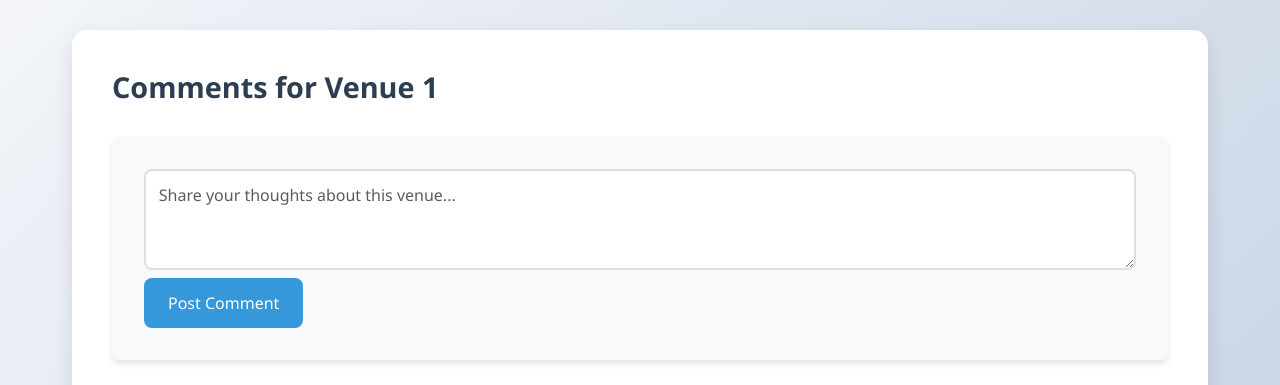
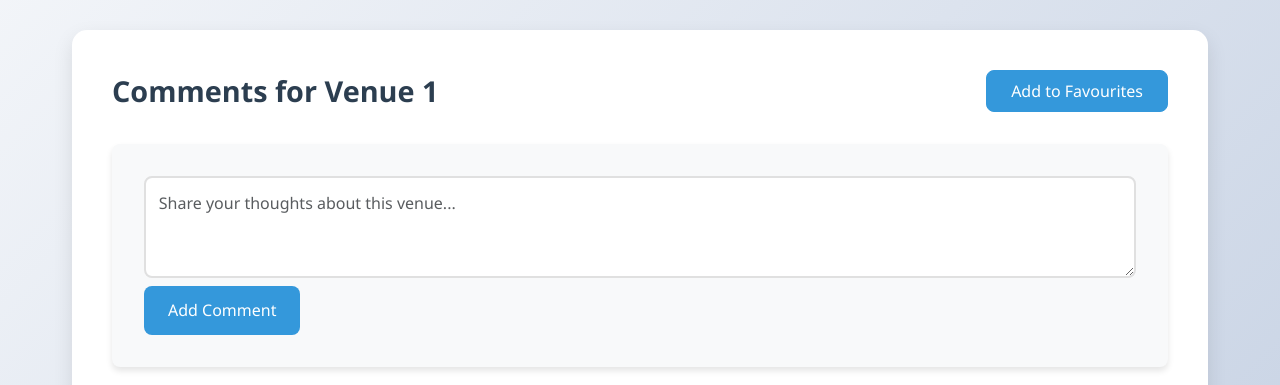
Before and after one commit to Catalpa1maple/CSCI2720-Final-Project, a React (Create React App) app in the folder frontend/: page /venues/1/comments in a window 1280 px wide. Shown: the part 124-509 px from the top of the page. Built offline with nearby package versions, Linux system fonts and the light colour scheme; no server answers; sample sign-in values are in the browser's storage; the HTML template or start-up script is replaced by a standard one.

Commit message:
Add favourites button on comment page

```diff
--- a/frontend/src/components/VenueComments.js
+++ b/frontend/src/components/VenueComments.js
@@ -6,10 +6,12 @@ const VenueComments = () => {
     const { id } = useParams();
     const [comments, setComments] = useState([]);
     const [newComment, setNewComment] = useState('');
+    const [isFavourited, setIsFavourited] = useState(false);
     const username = localStorage.getItem('username');
 
     useEffect(() => {
         fetchComments();
+        checkFavouriteStatus();
     }, [id]);
 
     const fetchComments = async () => {
@@ -19,6 +21,38 @@ const VenueComments = () => {
             setComments(data);
         } catch (error) {
             console.error('Error fetching comments:', error);
+        }
+    };
+
+    const checkFavouriteStatus = async () => {
+        try {
+            const response = await fetch(`http://localhost:5001/api/favourites/check/${username}/${id}`);
+            const data = await response.json();
+            setIsFavourited(data.isFavourited);
+        } catch (error) {
+            console.error('Error checking favourite status:', error);
+        }
+    };
+
+    const toggleFavourite = async () => {
+        try {
+            const endpoint = isFavourited ? 'remove' : 'add';
+            const response = await fetch(`http://localhost:5001/api/favourites/${endpoint}`, {
+                method: 'POST',
+                headers: {
+                    'Content-Type': 'application/json',
+                },
+                body: JSON.stringify({
+                    username,
+                    locationId: id
+                })
+            });
+
+            if (response.ok) {
+                setIsFavourited(!isFavourited);
+            }
+        } catch (error) {
+            console.error('Error toggling favourite:', error);
         }
     };
 
@@ -38,7 +72,7 @@ const VenueComments = () => {
 
             if (response.ok) {
                 setNewComment('');
-                fetchComments(); // Refresh comments after posting
+                fetchComments();
             }
         } catch (error) {
             console.error('Error posting comment:', error);
@@ -48,7 +82,16 @@ const VenueComments = () => {
     return (
         <div className="content">
             <div className="event-management">
-                <h3>Comments for Venue {id}</h3>
+                <div className="venue-header">
+                    <h3>Comments for Venue {id}</h3>
+                    <Button
+                        onClick={toggleFavourite}
+                        variant={isFavourited ? "danger" : "primary"}
+                        className="favourite-button"
+                    >
+                        {isFavourited ? "Remove from Favourites" : "Add to Favourites"}
+                    </Button>
+                </div>
 
                 <Form onSubmit={handleSubmitComment} className="create-form">
                     <Form.Group>
@@ -63,7 +106,7 @@ const VenueComments = () => {
                         />
                     </Form.Group>
                     <Button type="submit" className="crud-button create-button mt-2">
-                        Post Comment
+                        Add Comment
                     </Button>
                 </Form>
 
--- a/frontend/src/loginpage.css
+++ b/frontend/src/loginpage.css
@@ -521,3 +521,27 @@ body {
     background-color: #c0392b;
     border-color: #c0392b;
 }
+
+/* Venue Comments Styles */
+.venue-header {
+    display: flex;
+    justify-content: space-between;
+    align-items: center;
+    margin-bottom: 2rem;
+}
+
+.venue-header h3 {
+    margin-bottom: 0;
+}
+
+.favourite-button {
+    padding: 0.5rem 1.5rem;
+    font-size: 1rem;
+    border-radius: 8px;
+    transition: all 0.3s ease;
+}
+
+.favourite-button:hover {
+    transform: translateY(-2px);
+    box-shadow: 0 2px 8px rgba(0, 0, 0, 0.1);
+}
```
Also changed, not shown: 2 other files (tests, documents, lock files or other folders).
